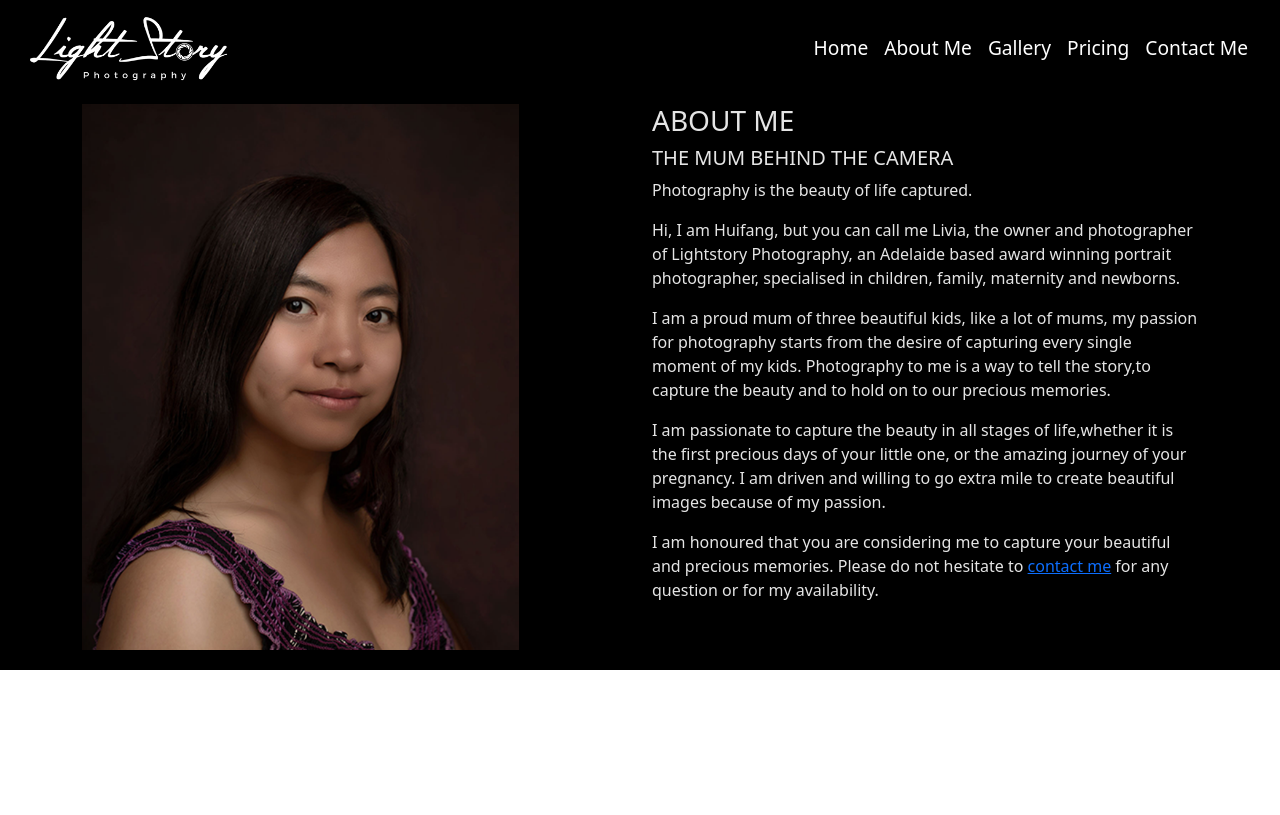
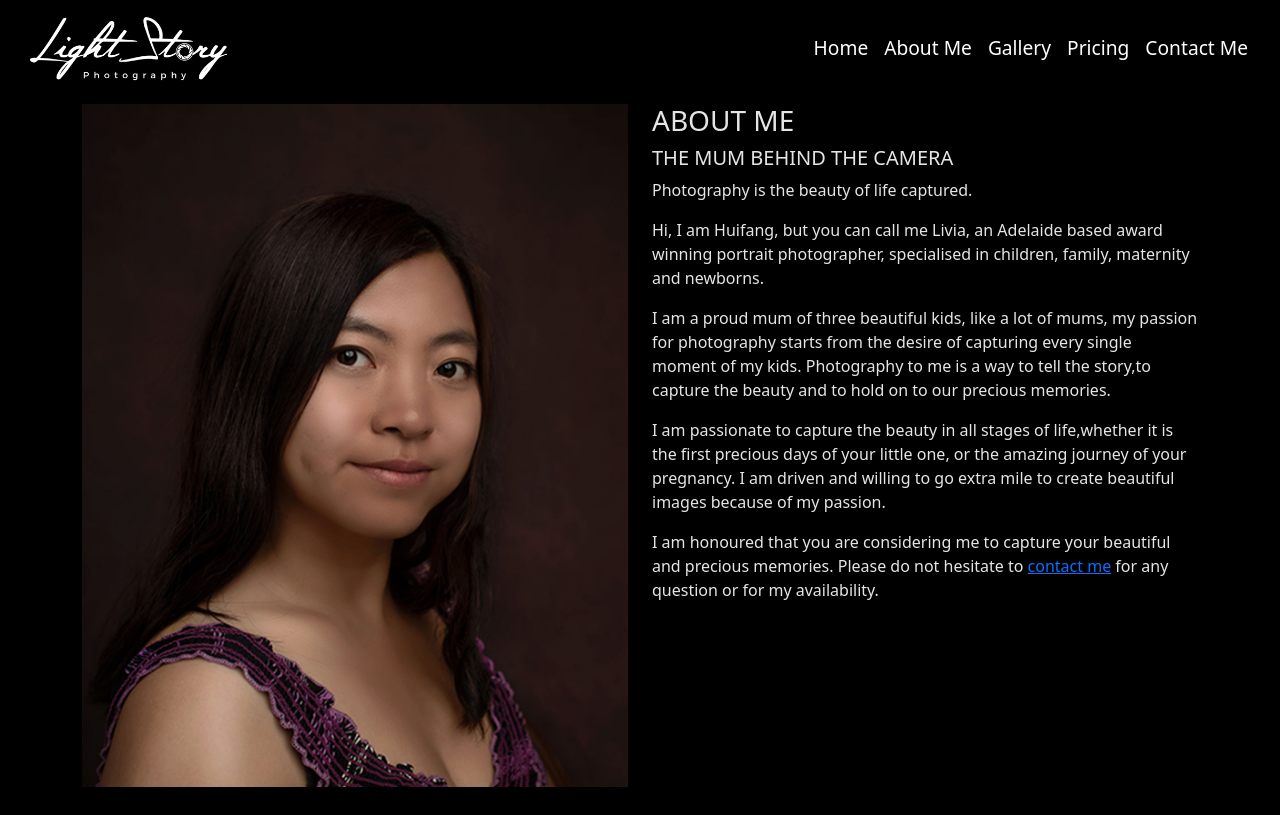
Before and after one commit to huifang719/lightstory, a React (Create React App) app: page /about in a window 1280 px wide. Built offline with nearby package versions, Linux system fonts and the light colour scheme.

Commit message:
css changes on nav for deploy

```diff
--- a/src/components/AboutMe.js
+++ b/src/components/AboutMe.js
@@ -6,8 +6,8 @@ const AboutMe = () => {
   return (
     <Container>
       <Row>
-        <Col xs={12} lg={6} md={6}>
-          <Image style={{ width: '80%' }} src={profile} />
+        <Col xs={12} lg={6} md={6} className="mb-2">
+          <Image fluid src={profile} />
         </Col>
         <Col xs={12} lg={6} md={6}>
           <h3>ABOUT ME</h3>
@@ -15,7 +15,7 @@ const AboutMe = () => {
           <blockquote>
             <p>Photography is the beauty of life captured.</p>
           </blockquote>
-          <p>Hi, I am Huifang, but you can call me Livia, the owner and photographer of Lightstory Photography, an Adelaide based award winning portrait photographer, specialised in children, family, maternity and newborns. </p>
+          <p>Hi, I am Huifang, but you can call me Livia, an Adelaide based award winning portrait photographer, specialised in children, family, maternity and newborns. </p>
           <p>I am a proud mum of three beautiful kids, like a lot of mums, my passion for photography starts from the desire of capturing every single moment of my kids. Photography to me is a way to tell the story,to capture the beauty and to hold on to our precious memories. </p>
           <p>I am passionate to capture the beauty in all stages of life,whether it is the first precious days of your little one, or the amazing journey of your pregnancy. I am driven and willing to go extra mile to create beautiful images because of my passion. </p>
           <p>I am honoured that you are considering me to capture your beautiful and precious memories. Please do not hesitate to   <a href="contacts.html">contact me</a> for any question or for my availability.</p>
```
